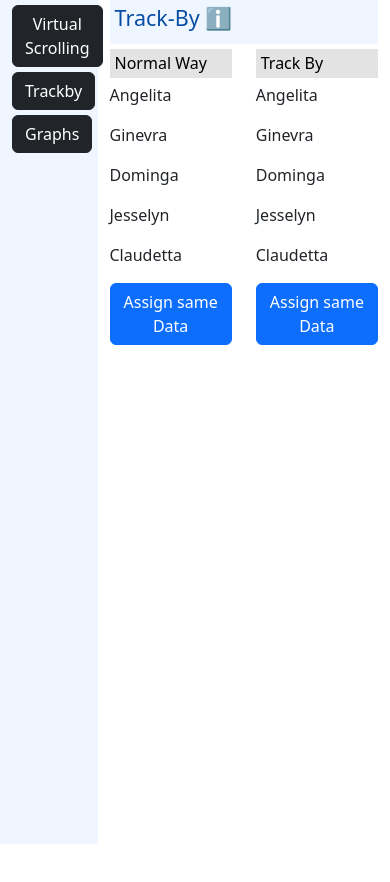
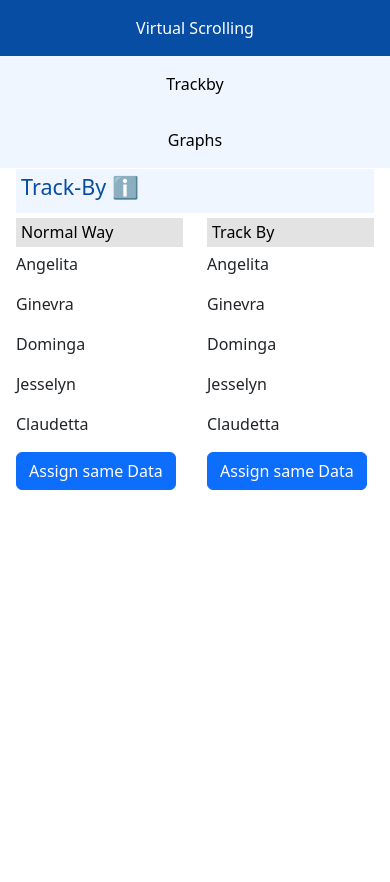
Before and after one commit to ds-talaviya/new-learning, an Angular app: page /track-by in a window 390 px wide. Shown: the top 882 px of the page. Before the commit the page ends 844 px from the top, so only its background shows below. Built offline with nearby package versions, Linux system fonts and the light colour scheme.

Commit message:
sidebar NIMP

```diff
--- a/src/app/app.component.html
+++ b/src/app/app.component.html
@@ -1,18 +1,9 @@
-<div class="container">
-    <div class="row">
-        <div class="col-3 menu">
-            <button type="button" class="btn btn-dark" [routerLink]="['/virtual-scrolling']">
-                Virtual Scrolling
-            </button>
-            <button type="button" class="btn btn-dark" [routerLink]="['/track-by']">
-                Trackby
-            </button>
-            <button type="button" class="btn btn-dark" [routerLink]="['/graphs']">
-                Graphs
-            </button>
-        </div>
-        <div class="col-9">
-            <router-outlet></router-outlet>
-        </div>
-    </div>
+<div class="sidebar">
+    <a [routerLink]="['/virtual-scrolling']">Virtual Scrolling</a>
+    <a [routerLink]="['/track-by']">Trackby</a>
+    <a [routerLink]="['/graphs']">Graphs</a>
 </div>
+
+<div class="content">
+    <router-outlet></router-outlet>
+</div>
--- a/src/app/app.component.scss
+++ b/src/app/app.component.scss
@@ -0,0 +1,55 @@
+.sidebar {
+    margin: 0;
+    padding: 0;
+    width: 200px;
+    background-color: #eff6ff;
+    position: fixed;
+    height: 100%;
+    overflow: auto;
+}
+
+.sidebar a {
+    display: block;
+    color: black;
+    padding: 16px;
+    text-decoration: none;
+}
+
+.sidebar a.active {
+    background-color: #074da3;
+    color: white;
+}
+
+.sidebar a:hover:not(.active) {
+    background-color: #074da3;
+    color: white;
+}
+
+div.content {
+    margin-left: 200px;
+    padding: 1px 16px;
+    height: 1000px;
+}
+
+@media screen and (max-width: 700px) {
+    .sidebar {
+        width: 100%;
+        height: auto;
+        position: relative;
+    }
+
+    .sidebar a {
+        float: left;
+    }
+
+    div.content {
+        margin-left: 0;
+    }
+}
+
+@media screen and (max-width: 400px) {
+    .sidebar a {
+        text-align: center;
+        float: none;
+    }
+}
```
